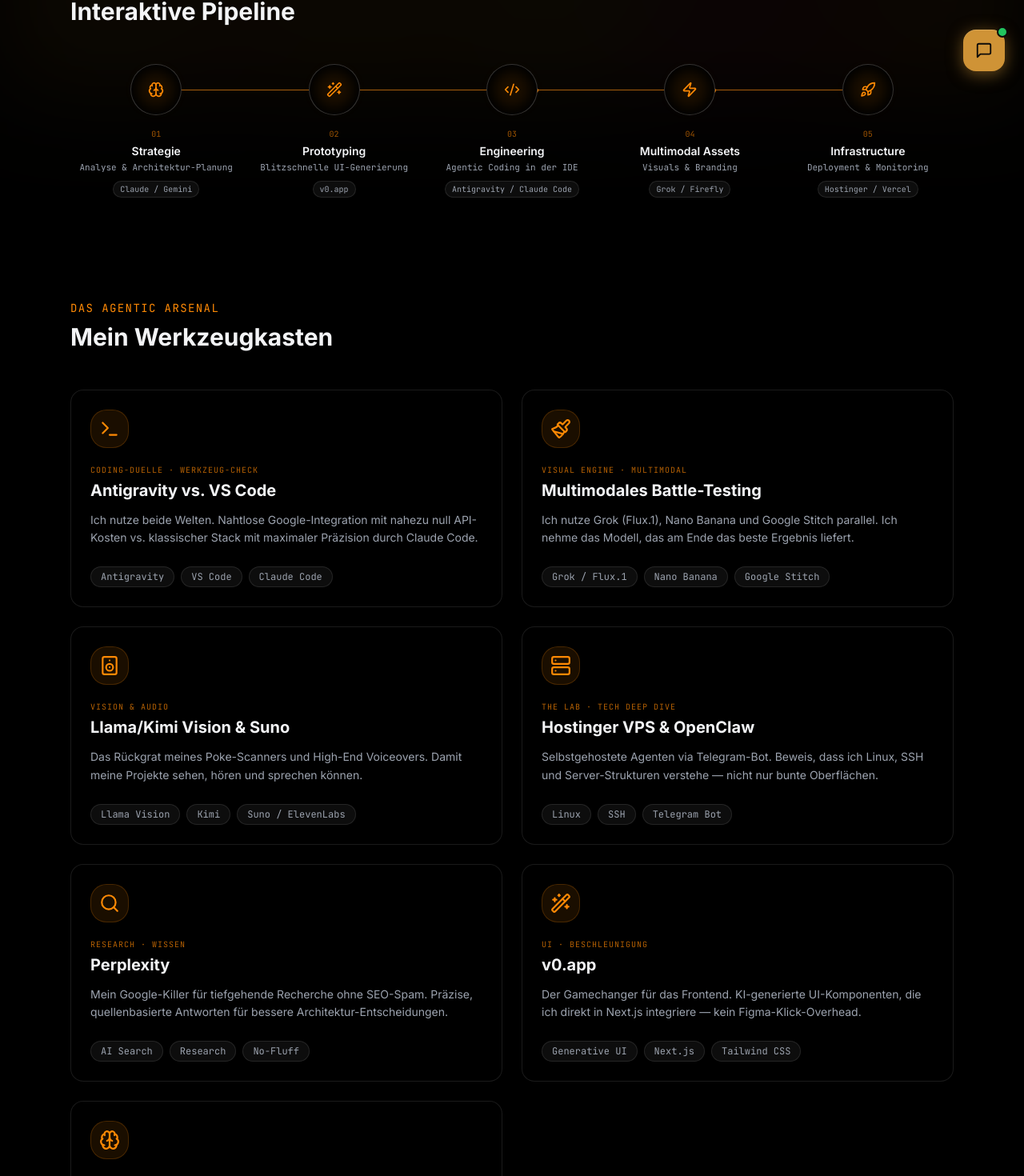
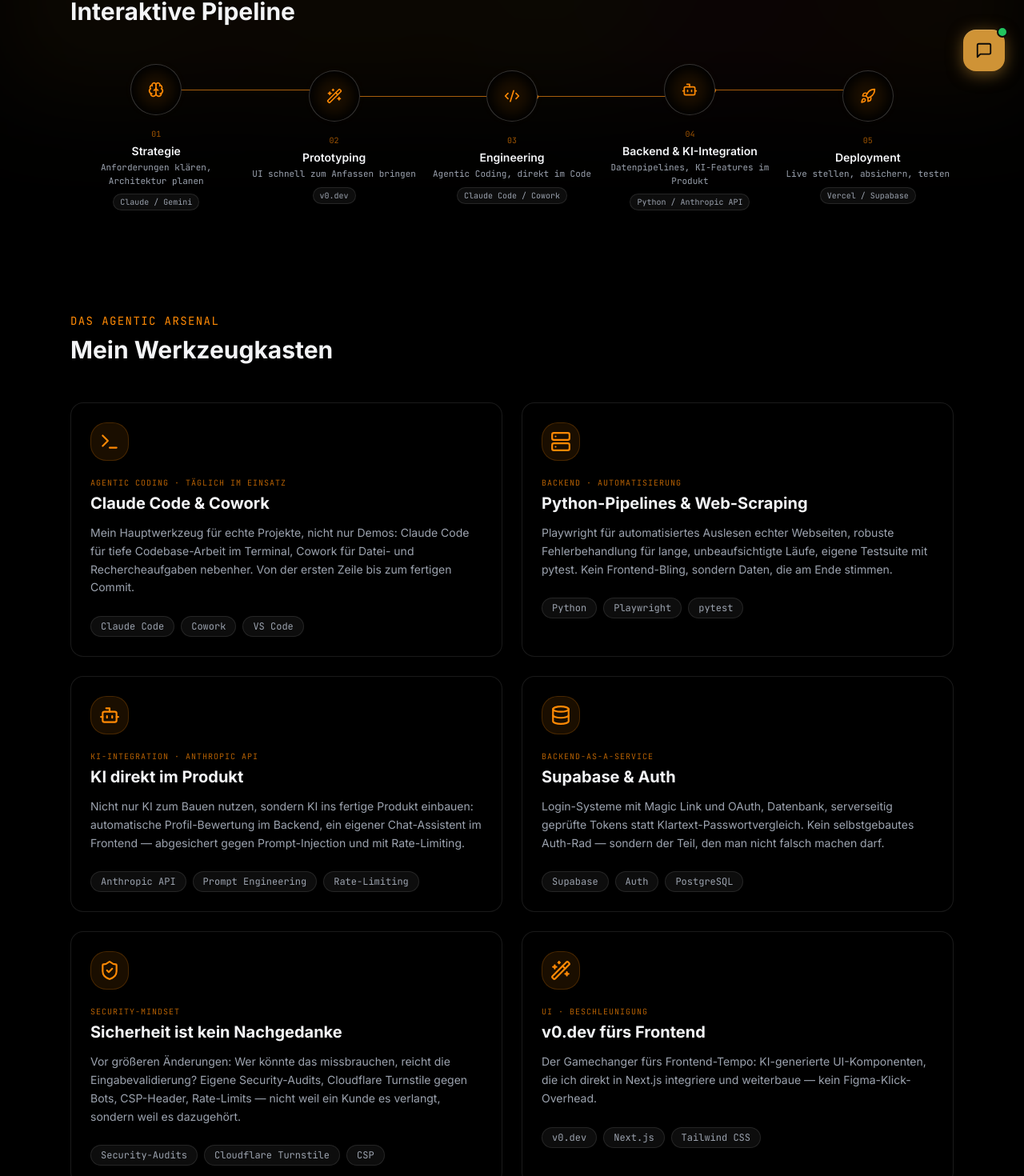
Before and after one commit to celtechstarter/portfolio, a Next.js app: page /ki-workflow in a window 1280 px wide. Shown: the part 687-2157 px from the top of the page at 80% size. Built offline with nearby package versions, Linux system fonts and the light colour scheme.

Commit message:
KI-Workflow-Seite auf echten Stack umgebaut

```diff
--- a/app/ki-workflow/KiWorkflowClient.tsx
+++ b/app/ki-workflow/KiWorkflowClient.tsx
@@ -2,7 +2,7 @@
 
 import { useState, useRef } from "react"
 import { motion, useInView } from "framer-motion"
-import { Bot, Wand2, Code2, Rocket, Brain, Search, Server, Flame, Zap, Paintbrush, Speaker, Terminal } from "lucide-react"
+import { Bot, Wand2, Code2, Rocket, Brain, Search, Server, Flame, Terminal, ShieldCheck, Database } from "lucide-react"
 
 // ─── Spotlight Card ─────────────────────────────────────────────────────────
 function SpotlightCard({ children, className = "" }: { children: React.ReactNode; className?: string }) {
@@ -41,96 +41,96 @@
   {
     step: "01",
     title: "Strategie",
-    desc: "Analyse & Architektur-Planung",
+    desc: "Anforderungen klären, Architektur planen",
     tool: "Claude / Gemini",
     icon: <Brain size={20} className="text-orange-400" />,
   },
   {
     step: "02",
     title: "Prototyping",
-    desc: "Blitzschnelle UI-Generierung",
-    tool: "v0.app",
+    desc: "UI schnell zum Anfassen bringen",
+    tool: "v0.dev",
     icon: <Wand2 size={20} className="text-orange-400" />,
   },
   {
     step: "03",
     title: "Engineering",
-    desc: "Agentic Coding in der IDE",
-    tool: "Antigravity / Claude Code",
+    desc: "Agentic Coding, direkt im Code",
+    tool: "Claude Code / Cowork",
     icon: <Code2 size={20} className="text-orange-400" />,
   },
   {
     step: "04",
-    title: "Multimodal Assets",
-    desc: "Visuals & Branding",
-    tool: "Grok / Firefly",
-    icon: <Zap size={20} className="text-orange-400" />,
+    title: "Backend & KI-Integration",
+    desc: "Datenpipelines, KI-Features im Produkt",
+    tool: "Python / Anthropic API",
+    icon: <Bot size={20} className="text-orange-400" />,
   },
   {
     step: "05",
-    title: "Infrastructure",
-    desc: "Deployment & Monitoring",
-    tool: "Hostinger / Vercel",
+    title: "Deployment",
+    desc: "Live stellen, absichern, testen",
+    tool: "Vercel / Supabase",
     icon: <Rocket size={20} className="text-orange-400" />,
   },
 ]
 
 const arsenal = [
   {
-    eyebrow: "Coding-Duelle · Werkzeug-Check",
-    title: "Antigravity vs. VS Code",
+    eyebrow: "Agentic Coding · Täglich im Einsatz",
+    title: "Claude Code & Cowork",
     description:
-      "Ich nutze beide Welten. Nahtlose Google-Integration mit nahezu null API-Kosten vs. klassischer Stack mit maximaler Präzision durch Claude Code.",
-    tags: ["Antigravity", "VS Code", "Claude Code"],
+      "Mein Hauptwerkzeug für echte Projekte, nicht nur Demos: Claude Code für tiefe Codebase-Arbeit im Terminal, Cowork für Datei- und Rechercheaufgaben nebenher. Von der ersten Zeile bis zum fertigen Commit.",
+    tags: ["Claude Code", "Cowork", "VS Code"],
     icon: <Terminal size={26} />,
   },
   {
-    eyebrow: "Visual Engine · Multimodal",
-    title: "Multimodales Battle-Testing",
+    eyebrow: "Backend · Automatisierung",
+    title: "Python-Pipelines & Web-Scraping",
     description:
-      "Ich nutze Grok (Flux.1), Nano Banana und Google Stitch parallel. Ich nehme das Modell, das am Ende das beste Ergebnis liefert.",
-    tags: ["Grok / Flux.1", "Nano Banana", "Google Stitch"],
-    icon: <Paintbrush size={26} />,
-  },
-  {
-    eyebrow: "Vision & Audio",
-    title: "Llama/Kimi Vision & Suno",
-    description:
-      "Das Rückgrat meines Poke-Scanners und High-End Voiceovers. Damit meine Projekte sehen, hören und sprechen können.",
-    tags: ["Llama Vision", "Kimi", "Suno / ElevenLabs"],
-    icon: <Speaker size={26} />,
-  },
-  {
-    eyebrow: "The Lab · Tech Deep Dive",
-    title: "Hostinger VPS & OpenClaw",
-    description:
-      "Selbstgehostete Agenten via Telegram-Bot. Beweis, dass ich Linux, SSH und Server-Strukturen verstehe — nicht nur bunte Oberflächen.",
-    tags: ["Linux", "SSH", "Telegram Bot"],
+      "Playwright für automatisiertes Auslesen echter Webseiten, robuste Fehlerbehandlung für lange, unbeaufsichtigte Läufe, eigene Testsuite mit pytest. Kein Frontend-Bling, sondern Daten, die am Ende stimmen.",
+    tags: ["Python", "Playwright", "pytest"],
     icon: <Server size={26} />,
   },
   {
-    eyebrow: "Research · Wissen",
-    title: "Perplexity",
+    eyebrow: "KI-Integration · Anthropic API",
+    title: "KI direkt im Produkt",
     description:
-      "Mein Google-Killer für tiefgehende Recherche ohne SEO-Spam. Präzise, quellenbasierte Antworten für bessere Architektur-Entscheidungen.",
-    tags: ["AI Search", "Research", "No-Fluff"],
-    icon: <Search size={26} />,
+      "Nicht nur KI zum Bauen nutzen, sondern KI ins fertige Produkt einbauen: automatische Profil-Bewertung im Backend, ein eigener Chat-Assistent im Frontend — abgesichert gegen Prompt-Injection und mit Rate-Limiting.",
+    tags: ["Anthropic API", "Prompt Engineering", "Rate-Limiting"],
+    icon: <Bot size={26} />,
+  },
+  {
+    eyebrow: "Backend-as-a-Service",
+    title: "Supabase & Auth",
+    description:
+      "Login-Systeme mit Magic Link und OAuth, Datenbank, serverseitig geprüfte Tokens statt Klartext-Passwortvergleich. Kein selbstgebautes Auth-Rad — sondern der Teil, den man nicht falsch machen darf.",
+    tags: ["Supabase", "Auth", "PostgreSQL"],
+    icon: <Database size={26} />,
+  },
+  {
+    eyebrow: "Security-Mindset",
+    title: "Sicherheit ist kein Nachgedanke",
+    description:
+      "Vor größeren Änderungen: Wer könnte das missbrauchen, reicht die Eingabevalidierung? Eigene Security-Audits, Cloudflare Turnstile gegen Bots, CSP-Header, Rate-Limits — nicht weil ein Kunde es verlangt, sondern weil es dazugehört.",
+    tags: ["Security-Audits", "Cloudflare Turnstile", "CSP"],
+    icon: <ShieldCheck size={26} />,
   },
   {
     eyebrow: "UI · Beschleunigung",
-    title: "v0.app",
+    title: "v0.dev fürs Frontend",
     description:
-      "Der Gamechanger für das Frontend. KI-generierte UI-Komponenten, die ich direkt in Next.js integriere — kein Figma-Klick-Overhead.",
-    tags: ["Generative UI", "Next.js", "Tailwind CSS"],
+      "Der Gamechanger fürs Frontend-Tempo: KI-generierte UI-Komponenten, die ich direkt in Next.js integriere und weiterbaue — kein Figma-Klick-Overhead.",
+    tags: ["v0.dev", "Next.js", "Tailwind CSS"],
     icon: <Wand2 size={26} />,
   },
   {
-    eyebrow: "Strategie · LLMs",
-    title: "Claude & Gemini",
+    eyebrow: "Sichtbarkeit · SEO & GEO",
+    title: "SEO wird GEO",
     description:
-      "Meine Mentoren für Architektur-Entscheidungen. Ich pitche Ideen gegen beide Modelle und nehme die stärkste Antwort — egal welches Label draufsteht.",
-    tags: ["Claude", "Gemini", "Prompting"],
-    icon: <Brain size={26} />,
+      "Klassisches SEO reicht nicht mehr. Ich baue Seiten auch dafür, dass KI-Suchen wie ChatGPT oder Perplexity sie verstehen und zitieren — llms.txt, sauberes JSON-LD, gezielt freigegebene KI-Crawler statt pauschal alles zu sperren.",
+    tags: ["SEO", "GEO", "JSON-LD"],
+    icon: <Search size={26} />,
   },
 ]
 
@@ -172,7 +172,7 @@
             <div className="mt-8 inline-flex items-center gap-3 rounded-2xl border border-white/10 bg-white/5 px-5 py-4 backdrop-blur-md">
               <Flame size={18} className="text-orange-400 shrink-0" />
               <p className="text-sm text-muted-foreground">
-                Kein Marketing-Bullshit. Nur Tools, die ich wirklich täglich nutze.
+                Kein Fanboy-Ranking. Ich nehme das Tool, das für die jeweilige Aufgabe passt — Label ist mir egal.
               </p>
             </div>
           </motion.div>
```
